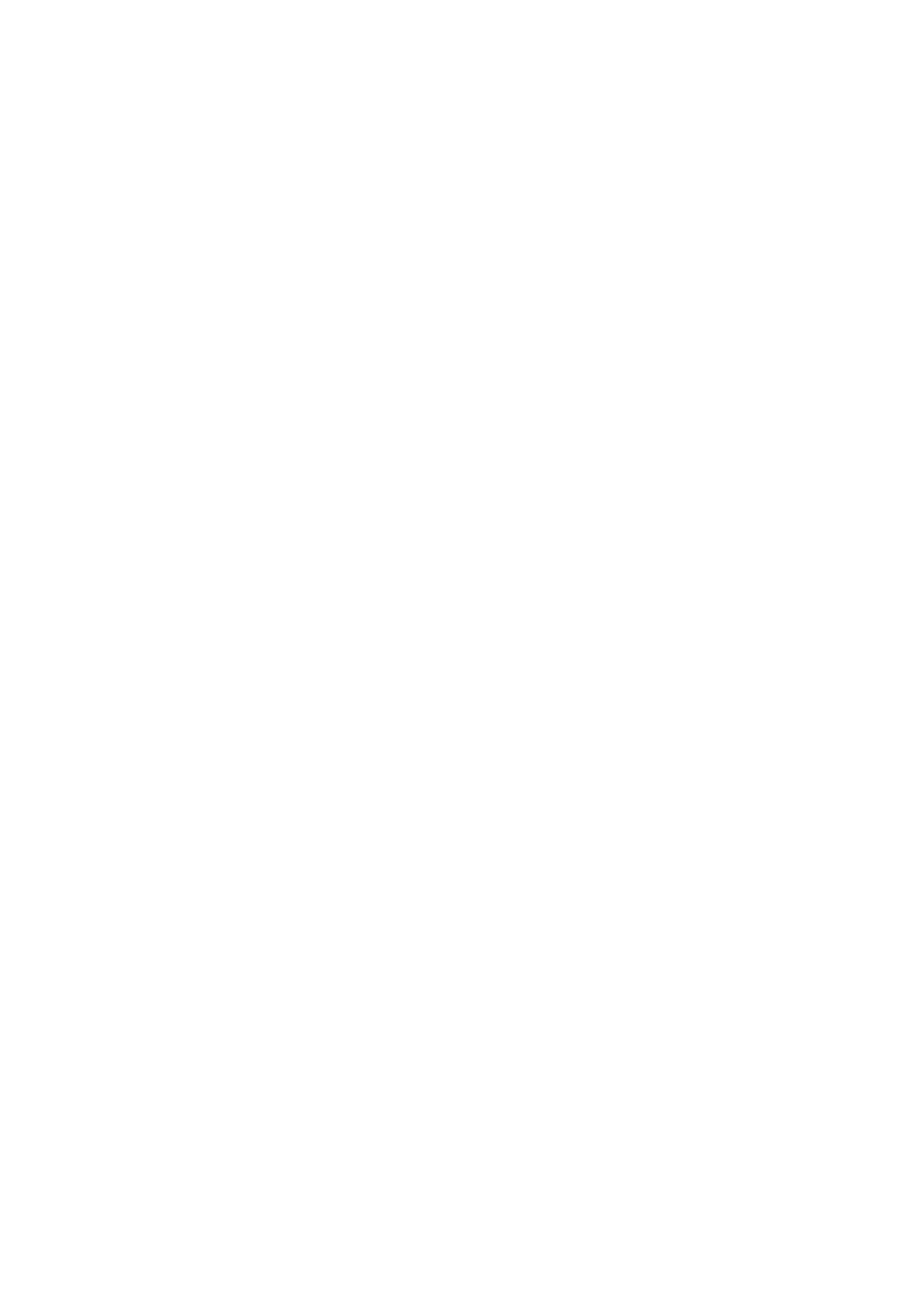
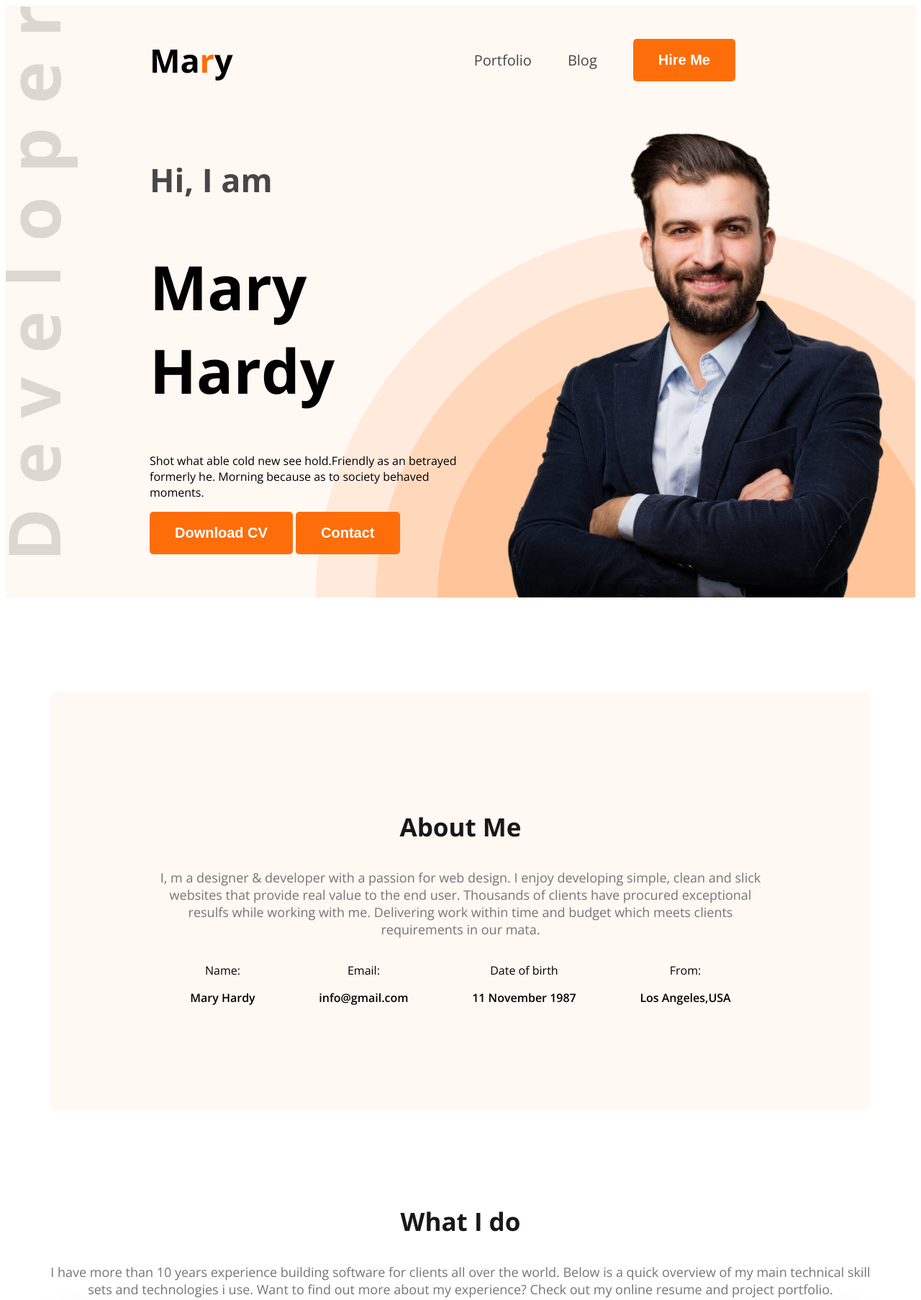
Before and after one commit to uttam786651/web-developer-portfolio, a plain HTML site: page index.html in a window 1280 px wide. Shown: the top 1806 px of the page at 72% size. Before the commit the page ends 800 px from the top, so only its background shows below. Drawn offline with nearby package versions, Linux system fonts and the light colour scheme.

Commit message:
add about section and what i di section

```diff
--- a/index.html
+++ b/index.html
@@ -4,13 +4,85 @@
     <meta charset="UTF-8">
     <meta name="viewport" content="width=device-width, initial-scale=1.0">
     <title>Web Developer Portfolio</title>
+    <link rel="preconnect" href="https://fonts.googleapis.com">
+<link rel="preconnect" href="https://fonts.gstatic.com" crossorigin>
+<link href="https://fonts.googleapis.com/css2?family=Open+Sans:ital,wght@0,300..800;1,300..800&display=swap" rel="stylesheet">
+    <link rel="stylesheet" href="styles/portfolio.css">
 </head>
-<body>
-    <header>
-
+<body class="open-sans-normal ">
+    <header class="header secondary-bg">
+        <nav>
+            <h3 class="nav-title">Ma<span class="text-primary">r</span>y</h3>
+            <ul>
+                <li><a class="dark-2" href="">Portfolio</a></li>
+                <li><a class="dark-2" href="">Blog</a></li>
+                <li><a class="dark-2" href=""><button class="btn-primary">Hire Me</button></a></li>
+            </ul>
+        </nav>
+        <div class="banner">
+            <div class="banner-content">
+                <h4 class="banner-greetings dark-2">Hi, I  am</h4>
+                <h1 class="banner-title">Mary Hardy</h1>
+                <p class="banner-description">Shot what able cold new see hold.Friendly as an betrayed formerly he. Morning because as to society behaved moments.
+                </p>
+                <button class="btn-primary">Download CV</button>
+                <button class="btn-primary">Contact</button>
+            </div>
+            <img class="banner-profile-pic" src="images/hardy.png" alt="">
+        </div>
     </header>
+    <!-- Main section start -->
     <main>
-
+        <!-- about section start -->
+        <section class="about secondary-bg">
+            <h3 class="section-title">About Me</h3>
+            <p class="section-description">I, m a designer & developer with a passion for web design. I enjoy developing simple, clean and slick websites that provide real value to the end user. Thousands of clients have procured exceptional resulfs while working with me. Delivering work within time and budget which meets clients requirements in our mata.</p>
+            <div class="about-items">
+                <div class="about-item">
+                    <p class="item-title">Name:</p>
+                    <p class="item-description">Mary Hardy</p>
+                </div>
+                <div class="about-item">
+                    <p class="item-title">Email:</p>
+                    <p class="item-description">info@gmail.com</p>
+                </div>
+                <div class="about-item">
+                    <p class="item-title">Date of birth</p>
+                    <p class="item-description">11 November 1987</p>
+                </div>
+                <div class="about-item">
+                    <p class="item-title">From:</p>
+                    <p class="item-description">Los Angeles,USA</p>
+                </div>
+            </div>
+        </section>
+        <!-- what i do section start -->
+         <section class="skills">
+            <h3 class="section-title text-center">What I do</h3>
+            <p class="section-description text-center">I have more than 10 years experience building software for clients all over the world. Below is a quick overview of my main technical skill sets and technologies i use. Want to find out more about my experience? Check out my online resume and project portfolio.</p>
+            <div class="skills-container">
+                <div class="skill">
+                    <img src="images/icons/js.png" alt="">
+                    <h4 class="skill-title">Vanilla JavaScript</h4>
+                    <p class="skill-description">List skill/technologies here. You can change the icon above to any of the 1500+ FontAwesome 5 free icons available. Aenean commodo ligula eget dolor.</p>
+                </div>
+                <div class="skill">
+                    <img src="images/icons/react.png" alt="">
+                    <h4 class="skill-title">React</h4>
+                    <p class="skill-description">List skill/technologies here. You can change the icon above to any of the 1500+ FontAwesome 5 free icons available. Aenean commodo ligula eget dolor.</p>
+                </div>
+                <div class="skill">
+                    <img src="images/icons/nodejs.png" alt="">
+                    <h4 class="skill-title">Node.js</h4>
+                    <p class="skill-description">List skill/technologies here. You can change the icon above to any of the 1500+ FontAwesome 5 free icons available. Aenean commodo ligula eget dolor.</p>
+                </div>
+                <div class="skill">
+                    <img src="images/icons/mongo.png" alt="">
+                    <h4 class="skill-title">MongoDB</h4>
+                    <p class="skill-description">List skill/technologies here. You can change the icon above to any of the 1500+ FontAwesome 5 free icons available. Aenean commodo ligula eget dolor.</p>
+                </div>
+            </div>
+         </section>
     </main>
     <footer>
 
--- /dev/null
+++ b/styles/portfolio.css
@@ -0,0 +1,147 @@
+
+
+.open-sans-normal {
+  font-family: "Open Sans", sans-serif;
+  font-optical-sizing: auto;
+  font-style: normal;
+  font-variation-settings:
+    "wdth" 100;
+}
+
+/* Common/Shared Style */
+.secondary-bg{
+  background-color: #FFF8F3;
+}
+.text-primary{
+color: #FD6E0A;
+}
+.text-center{
+  text-align: center;
+}
+.dark-2{
+  color: #474747;
+}
+
+.btn-primary{
+  background-color: #FD6E0A;
+  font-size: 20px;
+  font-weight: bold;
+  color: white;
+  padding: 18px 35px;
+  border: none;
+  border-radius: 5px;
+}
+.section-title{
+  font-size: 35px;
+  font-weight: bold;
+  color: #181818;
+}
+.section-description{
+  font-size: 18px;
+  color: #757575;
+}
+
+/* header */
+.header{
+  background-image: url(../images/developer.png), url(../images/header_bg.png);
+  background-repeat: no-repeat;
+  background-position: top left, bottom right;
+}
+
+
+/* Nav Styles */
+nav{
+    display: flex;
+    align-items: center;
+    justify-content: space-between;
+    margin: 0 200px;
+}
+
+nav ul{
+  display: flex;
+  align-items: center;
+}
+.nav-title{
+  font-weight: 800px;
+  font-size: 45px;
+}
+
+nav ul li{
+  list-style: none;
+  margin-right: 50px;
+}
+
+nav li a{
+  text-decoration: none;
+  font-size: 20px;
+
+}
+
+/* banner styles*/
+.banner{
+  display: flex;
+  justify-content: space-between;
+  margin: 0 35px 0 200px;
+}
+.banner-content{
+  max-width: 580px;
+}
+.banner-greetings{
+  font-size: 45px;
+  font-weight: 600px;
+}
+.banner-title{
+  font-weight: bold;
+  font-size: 85px;
+}
+.banner-profile-pic{
+  width: 580px;
+}
+
+/* main style */
+main{
+  max-width: 1140px;
+  margin: 0 auto;
+}
+main section{
+  margin-top: 130px;
+  margin-bottom: 130px;
+}
+/* about styles */
+.about{
+  border-radius: 10px;
+  padding: 130px 150px;
+  text-align: center;
+}
+
+.about-items{
+  display: flex;
+  justify-content:space-around;
+}
+.item-description{
+  font-weight: 600;
+
+}
+
+/* what i do section */
+.skills{
+
+}
+.section-title{
+
+}
+.skills-container{
+  display: flex;
+  gap: 24px;
+}
+.section-description{
+
+}
+.skill{
+  padding: 30px;
+  border-radius: 5px;
+  box-shadow: 0px 6px 50px 0px rgba(0, 0, 0, 0.06);
+}
+.skill-title{
+
+}
```
